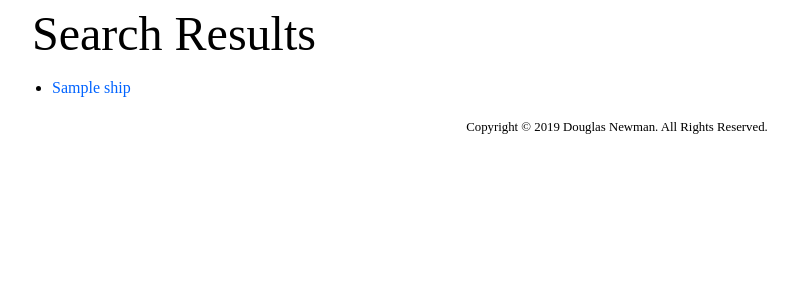
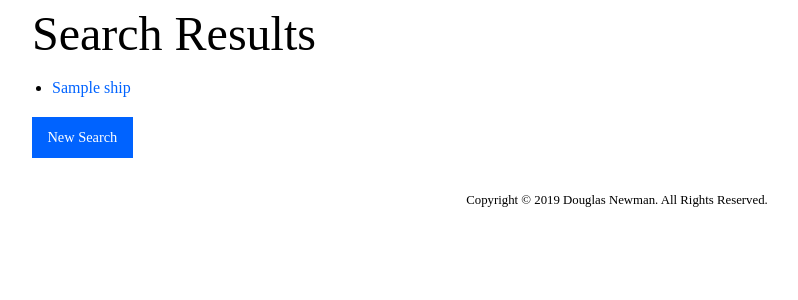
Before and after one commit to donewman/historicshipsatlas2, a Django app: template atlas/templates/search_results.html in a window 1280 px wide. Shown: the part 55-355 px from the top of the page, without its empty margins (23-821 px from the left). Run offline with Django 3.2, Linux system fonts and the light colour scheme; the template is opened without the code that fills it: most values are stand-ins (such as "Sample title", 1, 10 or a date in 2020); form fields are guessed from the names that the template uses; some libraries are stand-ins or nearby versions; some web fonts are replaced.

Commit message:
Added New Search button to Search Results template

```diff
--- a/atlas/templates/search_results.html
+++ b/atlas/templates/search_results.html
@@ -14,4 +14,6 @@
     <p>No results found.</p>
   {% endfor %}
 </ul>
+
+<p><a class="button" href="{% url 'advanced_search' %}">New Search</a></p>
 {% endblock %}
```
